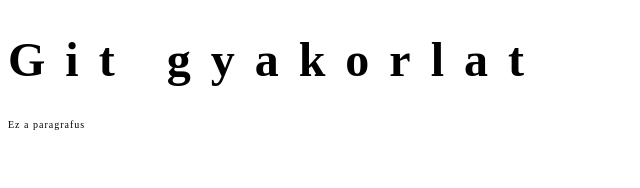
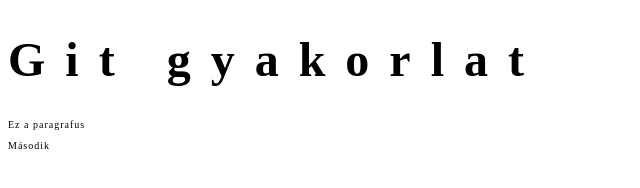
Before and after one commit to steyerzalan/portfolio, a plain HTML site: page index.html in a window 1280 px wide. Shown: the full height of the page, 0-640 px from the left. Drawn offline with Linux system fonts and the light colour scheme.

Commit message:
Update index.html + paragraf

```diff
--- a/index.html
+++ b/index.html
@@ -9,5 +9,6 @@
 <body>
     <h1>Git gyakorlat</h1>
     <p>Ez a paragrafus</p>
+    <p>Második</p>
 </body>
 </html>
```
